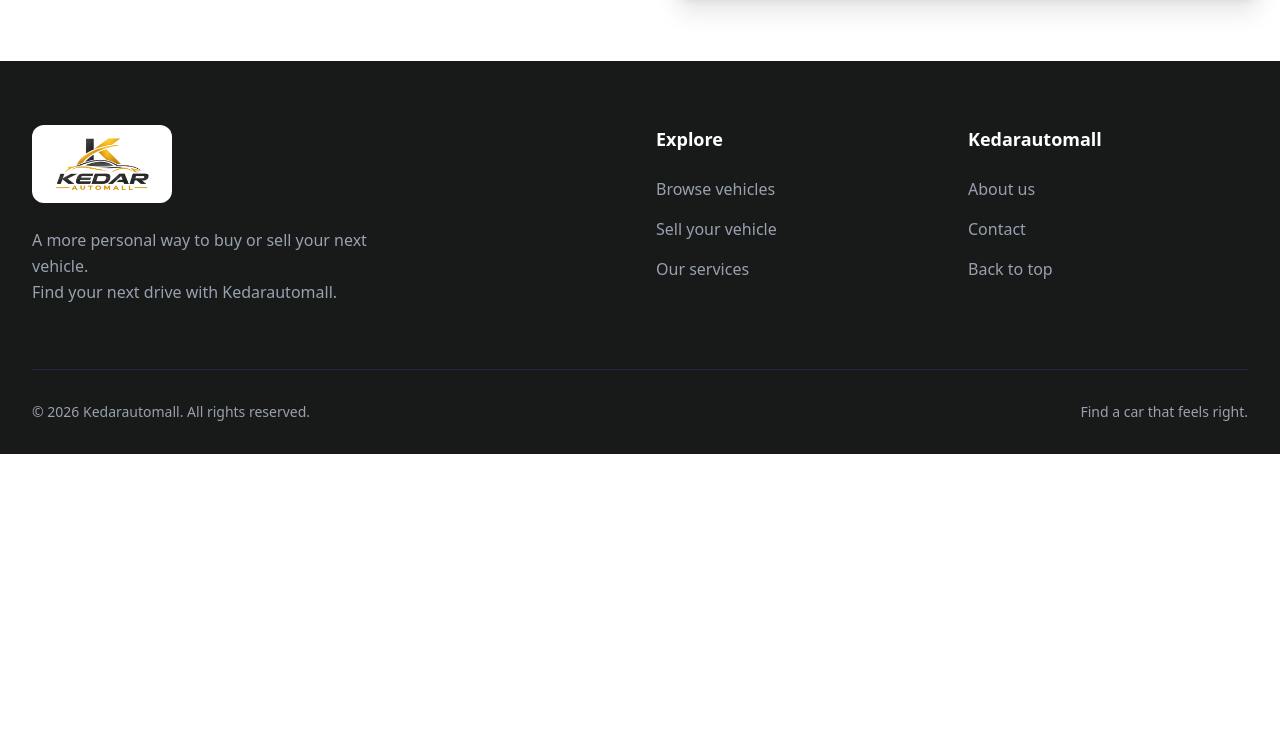
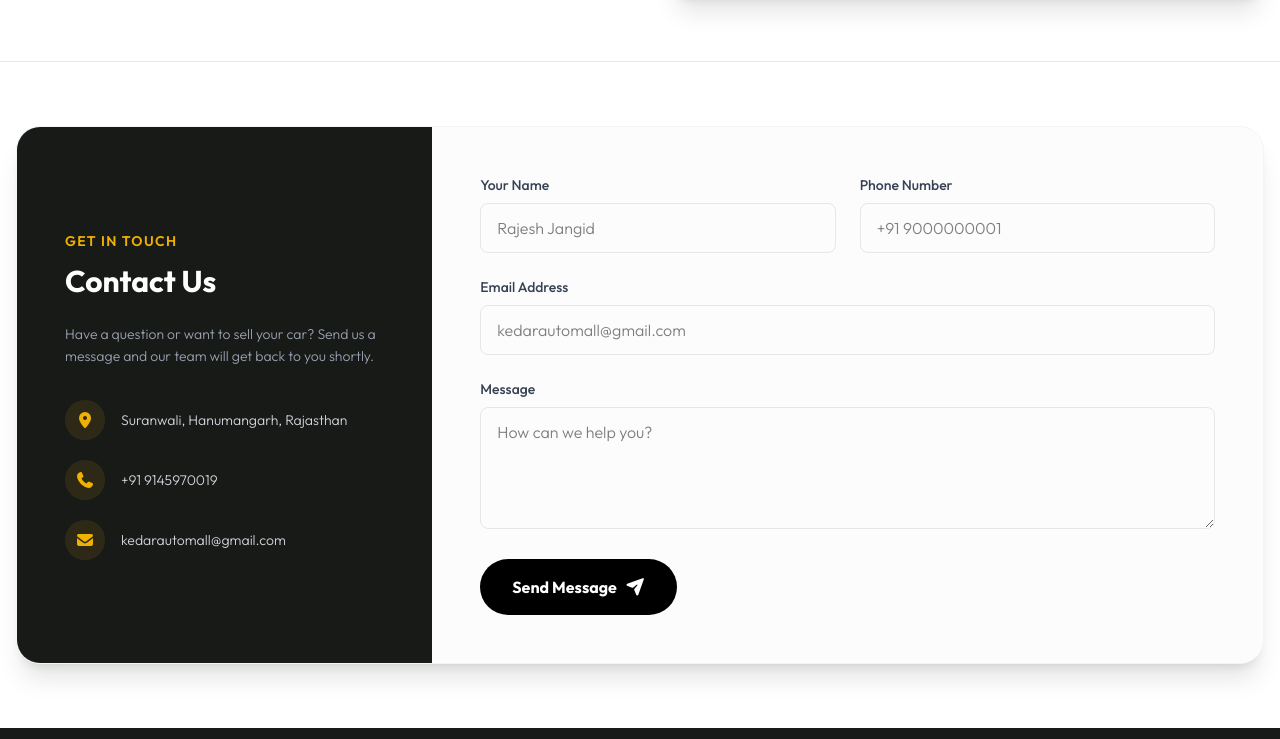
Before and after one commit to iradheyjangir09/Kedarautomall, a plain HTML site: page index.html in a window 1280 px wide. Shown: the part 3641-4380 px from the top of the page. Before the commit the page ends 4095 px from the top, so only its background shows below. Drawn offline with nearby package versions, Linux system fonts and the light colour scheme.

Commit message:
add contact section

```diff
--- a/index.html
+++ b/index.html
@@ -23,7 +23,7 @@
     <title>Kedarautomall</title>
   </head>
 
-  <body class="font-['Outfit',sans-serif] font-light text-gray-900">
+  <body class="font-['Outfit',sans-serif] font-light text-gray-900 transition">
     <header class="top-0 left-0 w-full z-50 bg-[#f8f8f8] shadow-md">
       <nav
         class="max-w-7xl mx-auto h-20 px-4 sm:px-6 lg:px-8 flex items-center justify-between"
@@ -847,6 +847,114 @@
           </div>
         </div>
       </section>
+      <hr class="border-gray-200" />
+
+      <!-- contact section  -->
+      <section
+        class="w-full max-w-7xl mx-auto px-4 py-12 sm:py-16"
+        data-aos="fade-up"
+        data-aos-duration="1000"
+      >
+        <div
+          class="bg-white rounded-3xl shadow-xl overflow-hidden flex flex-col md:flex-row border border-gray-100"
+        >
+          <!-- Left Side / Info -->
+          <div
+            class="bg-[#181a18] text-white p-8 md:p-12 md:w-1/3 flex flex-col justify-center"
+          >
+            <h3
+              class="text-[#f0b000] tracking-widest uppercase text-sm font-semibold mb-3"
+            >
+              Get In Touch
+            </h3>
+            <h2 class="text-3xl font-bold mb-6">Contact Us</h2>
+            <p class="text-gray-400 mb-8 text-sm leading-relaxed">
+              Have a question or want to sell your car? Send us a message and
+              our team will get back to you shortly.
+            </p>
+
+            <div class="flex items-center gap-4 mb-5">
+              <div
+                class="w-10 h-10 rounded-full bg-yellow-500/10 flex items-center justify-center shrink-0"
+              >
+                <i class="fa-solid fa-location-dot text-yellow-500"></i>
+              </div>
+              <p class="text-gray-300 text-sm">
+                Suranwali, Hanumangarh, Rajasthan
+              </p>
+            </div>
+            <div class="flex items-center gap-4 mb-5">
+              <div
+                class="w-10 h-10 rounded-full bg-yellow-500/10 flex items-center justify-center shrink-0"
+              >
+                <i class="fa-solid fa-phone text-yellow-500"></i>
+              </div>
+              <p class="text-gray-300 text-sm">+91 9145970019</p>
+            </div>
+            <div class="flex items-center gap-4">
+              <div
+                class="w-10 h-10 rounded-full bg-yellow-500/10 flex items-center justify-center shrink-0"
+              >
+                <i class="fa-solid fa-envelope text-yellow-500"></i>
+              </div>
+              <p class="text-gray-300 text-sm">kedarautomall@gmail.com</p>
+            </div>
+          </div>
+
+          <div class="p-8 md:p-12 md:w-2/3 bg-gray-50/50">
+            <form class="space-y-6">
+              <div class="grid grid-cols-1 sm:grid-cols-2 gap-6">
+                <div>
+                  <label class="block text-sm font-medium text-gray-700 mb-2"
+                    >Your Name</label
+                  >
+                  <input
+                    type="text"
+                    class="w-full px-4 py-3 rounded-lg border border-gray-200 focus:outline-none focus:border-yellow-500 focus:ring-1 focus:ring-yellow-500 transition-colors"
+                    placeholder="Rajesh Jangid"
+                  />
+                </div>
+                <div>
+                  <label class="block text-sm font-medium text-gray-700 mb-2"
+                    >Phone Number</label
+                  >
+                  <input
+                    type="tel"
+                    class="w-full px-4 py-3 rounded-lg border border-gray-200 focus:outline-none focus:border-yellow-500 focus:ring-1 focus:ring-yellow-500 transition-colors"
+                    placeholder="+91 9000000001"
+                  />
+                </div>
+              </div>
+              <div>
+                <label class="block text-sm font-medium text-gray-700 mb-2"
+                  >Email Address</label
+                >
+                <input
+                  type="email"
+                  class="w-full px-4 py-3 rounded-lg border border-gray-200 focus:outline-none focus:border-yellow-500 focus:ring-1 focus:ring-yellow-500 transition-colors"
+                  placeholder="kedarautomall@gmail.com"
+                />
+              </div>
+              <div>
+                <label class="block text-sm font-medium text-gray-700 mb-2"
+                  >Message</label
+                >
+                <textarea
+                  rows="4"
+                  class="w-full px-4 py-3 rounded-lg border border-gray-200 focus:outline-none focus:border-yellow-500 focus:ring-1 focus:ring-yellow-500 transition-colors"
+                  placeholder="How can we help you?"
+                ></textarea>
+              </div>
+              <button
+                type="submit"
+                class="bg-black hover:bg-yellow-500 text-white hover:text-black font-bold px-8 py-4 rounded-full transition-all duration-300 flex items-center gap-2 transform hover:-translate-y-1"
+              >
+                Send Message <i class="fa-solid fa-paper-plane"></i>
+              </button>
+            </form>
+          </div>
+        </div>
+      </section>
 
       <!-- footer section -->
 
```
